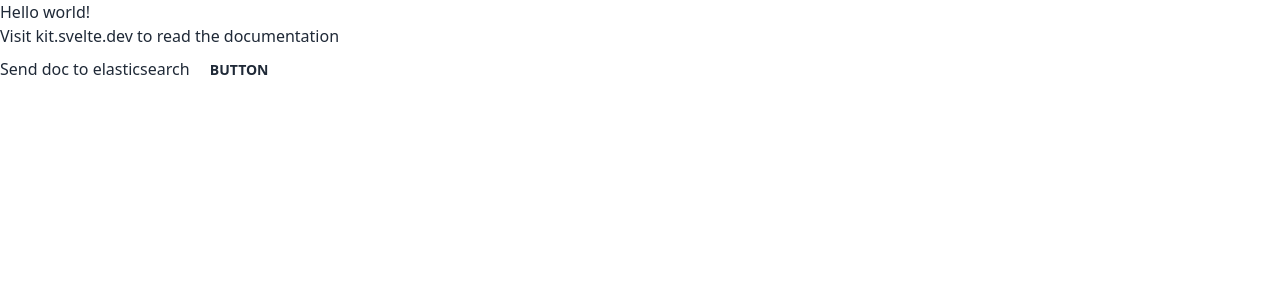
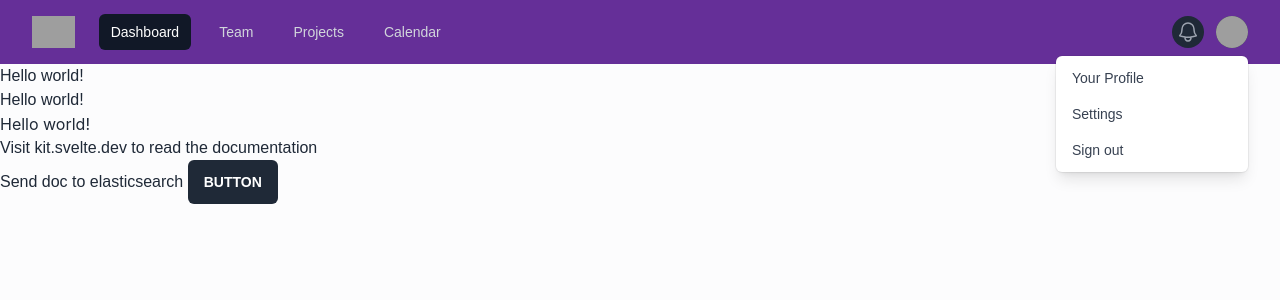
Before and after one commit to MediScan-Inventors-Program/MediScan, a SvelteKit app in the folder frontend/: page / in a window 1280 px wide. Shown: the top 300 px of the page. Built offline with nearby package versions, Linux system fonts and the light colour scheme; grey boxes are pictures that could not be loaded.

Commit message:
navbar, update colors and themes

```diff
--- /dev/null
+++ b/frontend/src/lib/components/Navbar.svelte
@@ -0,0 +1,95 @@
+<script lang="ts">
+
+</script>
+
+<nav class="bg-primary">
+    <div class="mx-auto max-w-7xl px-2 sm:px-6 lg:px-8">
+        <div class="relative flex h-16 items-center justify-between">
+            <div class="absolute inset-y-0 left-0 flex items-center sm:hidden">
+                <!-- Mobile menu button-->
+                <button type="button" class="relative inline-flex items-center justify-center rounded-md p-2 text-gray-400 hover:bg-gray-700 hover:text-white focus:outline-none focus:ring-2 focus:ring-inset focus:ring-white" aria-controls="mobile-menu" aria-expanded="false">
+                    <span class="absolute -inset-0.5"></span>
+                    <span class="sr-only">Open main menu</span>
+                    <!--
+                      Icon when menu is closed.
+
+                      Menu open: "hidden", Menu closed: "block"
+                    -->
+                    <svg class="block h-6 w-6" fill="none" viewBox="0 0 24 24" stroke-width="1.5" stroke="currentColor" aria-hidden="true">
+                        <path stroke-linecap="round" stroke-linejoin="round" d="M3.75 6.75h16.5M3.75 12h16.5m-16.5 5.25h16.5" />
+                    </svg>
+                    <!--
+                      Icon when menu is open.
+
+                      Menu open: "block", Menu closed: "hidden"
+                    -->
+                    <svg class="hidden h-6 w-6" fill="none" viewBox="0 0 24 24" stroke-width="1.5" stroke="currentColor" aria-hidden="true">
+                        <path stroke-linecap="round" stroke-linejoin="round" d="M6 18L18 6M6 6l12 12" />
+                    </svg>
+                </button>
+            </div>
+            <div class="flex flex-1 items-center justify-center sm:items-stretch sm:justify-start">
+                <div class="flex flex-shrink-0 items-center">
+                    <img class="h-8 w-auto" src="https://tailwindui.com/img/logos/mark.svg?color=indigo&shade=500" alt="Your Company">
+                </div>
+                <div class="hidden sm:ml-6 sm:block">
+                    <div class="flex space-x-4">
+                        <!-- Current: "bg-gray-900 text-white", Default: "text-gray-300 hover:bg-gray-700 hover:text-white" -->
+                        <a href="#" class="bg-gray-900 text-white rounded-md px-3 py-2 text-sm font-medium" aria-current="page">Dashboard</a>
+                        <a href="#" class="text-gray-300 hover:bg-gray-700 hover:text-white rounded-md px-3 py-2 text-sm font-medium">Team</a>
+                        <a href="#" class="text-gray-300 hover:bg-gray-700 hover:text-white rounded-md px-3 py-2 text-sm font-medium">Projects</a>
+                        <a href="#" class="text-gray-300 hover:bg-gray-700 hover:text-white rounded-md px-3 py-2 text-sm font-medium">Calendar</a>
+                    </div>
+                </div>
+            </div>
+            <div class="absolute inset-y-0 right-0 flex items-center pr-2 sm:static sm:inset-auto sm:ml-6 sm:pr-0">
+                <button type="button" class="relative rounded-full bg-gray-800 p-1 text-gray-400 hover:text-white focus:outline-none focus:ring-2 focus:ring-white focus:ring-offset-2 focus:ring-offset-gray-800">
+                    <span class="absolute -inset-1.5"></span>
+                    <span class="sr-only">View notifications</span>
+                    <svg class="h-6 w-6" fill="none" viewBox="0 0 24 24" stroke-width="1.5" stroke="currentColor" aria-hidden="true">
+                        <path stroke-linecap="round" stroke-linejoin="round" d="M14.857 17.082a23.848 23.848 0 005.454-1.31A8.967 8.967 0 0118 9.75v-.7V9A6 6 0 006 9v.75a8.967 8.967 0 01-2.312 6.022c1.733.64 3.56 1.085 5.455 1.31m5.714 0a24.255 24.255 0 01-5.714 0m5.714 0a3 3 0 11-5.714 0" />
+                    </svg>
+                </button>
+
+                <!-- Profile dropdown -->
+                <div class="relative ml-3">
+                    <div>
+                        <button type="button" class="relative flex rounded-full bg-gray-800 text-sm focus:outline-none focus:ring-2 focus:ring-white focus:ring-offset-2 focus:ring-offset-gray-800" id="user-menu-button" aria-expanded="false" aria-haspopup="true">
+                            <span class="absolute -inset-1.5"></span>
+                            <span class="sr-only">Open user menu</span>
+                            <img class="h-8 w-8 rounded-full" src="https://images.unsplash.com/photo-1472099645785-5658abf4ff4e?ixlib=rb-1.2.1&ixid=eyJhcHBfaWQiOjEyMDd9&auto=format&fit=facearea&facepad=2&w=256&h=256&q=80" alt="">
+                        </button>
+                    </div>
+
+                    <!--
+                      Dropdown menu, show/hide based on menu state.
+
+                      Entering: "transition ease-out duration-100"
+                        From: "transform opacity-0 scale-95"
+                        To: "transform opacity-100 scale-100"
+                      Leaving: "transition ease-in duration-75"
+                        From: "transform opacity-100 scale-100"
+                        To: "transform opacity-0 scale-95"
+                    -->
+                    <div class="absolute right-0 z-10 mt-2 w-48 origin-top-right rounded-md bg-white py-1 shadow-lg ring-1 ring-black ring-opacity-5 focus:outline-none" role="menu" aria-orientation="vertical" aria-labelledby="user-menu-button" tabindex="-1">
+                        <!-- Active: "bg-gray-100", Not Active: "" -->
+                        <a href="#" class="block px-4 py-2 text-sm text-gray-700" role="menuitem" tabindex="-1" id="user-menu-item-0">Your Profile</a>
+                        <a href="#" class="block px-4 py-2 text-sm text-gray-700" role="menuitem" tabindex="-1" id="user-menu-item-1">Settings</a>
+                        <a href="#" class="block px-4 py-2 text-sm text-gray-700" role="menuitem" tabindex="-1" id="user-menu-item-2">Sign out</a>
+                    </div>
+                </div>
+            </div>
+        </div>
+    </div>
+
+    <!-- Mobile menu, show/hide based on menu state. -->
+    <div class="sm:hidden" id="mobile-menu">
+        <div class="space-y-1 px-2 pb-3 pt-2">
+            <!-- Current: "bg-gray-900 text-white", Default: "text-gray-300 hover:bg-gray-700 hover:text-white" -->
+            <a href="#" class="bg-gray-900 text-white block rounded-md px-3 py-2 text-base font-medium" aria-current="page">Dashboard</a>
+            <a href="#" class="text-gray-300 hover:bg-gray-700 hover:text-white block rounded-md px-3 py-2 text-base font-medium">Team</a>
+            <a href="#" class="text-gray-300 hover:bg-gray-700 hover:text-white block rounded-md px-3 py-2 text-base font-medium">Projects</a>
+            <a href="#" class="text-gray-300 hover:bg-gray-700 hover:text-white block rounded-md px-3 py-2 text-base font-medium">Calendar</a>
+        </div>
+    </div>
+</nav>
--- a/frontend/src/routes/+layout.svelte
+++ b/frontend/src/routes/+layout.svelte
@@ -1,5 +1,6 @@
 <script lang="ts">
     import "../app.css";
+    import Navbar from "$lib/components/Navbar.svelte";
 </script>
 
 <svelte:head>
@@ -15,4 +16,9 @@
     <meta property="og:site_name" content="Nate Lu" />
 </svelte:head>
 
-<slot />
+<div class="flex flex-col min-h-screen bg-background">
+    <Navbar/>
+    <main class="flex-grow">
+        <slot/>
+    </main>
+</div>
--- a/frontend/src/routes/+page.svelte
+++ b/frontend/src/routes/+page.svelte
@@ -1,4 +1,7 @@
 <h1>Hello world!</h1>
+<h1 class="font-poppins">Hello world!</h1>
+<h1 class="font-inter">Hello world!</h1>
+
 <p>Visit <a href="https://kit.svelte.dev">kit.svelte.dev</a> to read the documentation</p>
 <div>
     <button on:click={storeDocument}>Send doc to elasticsearch</button>
--- a/frontend/tailwind.config.js
+++ b/frontend/tailwind.config.js
@@ -2,6 +2,7 @@
 export default {
   content: ['./src/**/*.{html,js,svelte,ts}'],
   theme: {
+    extend: {
       colors: {
         'background': '#fcfcfd',
         'primary': {
@@ -61,7 +62,12 @@
           '950': '#030203',
         }
       },
-    extend: {},
+      fontFamily: {
+        sans: ['Poppins', 'sans-serif'],
+        poppins: ['Poppins', 'sans-serif'],
+        inter: ['Inter', 'sans-serif'],
+      }
+    },
   },
   plugins: [require("daisyui")],
 }
```
Lines whose indentation alone changed are shown as unchanged.
